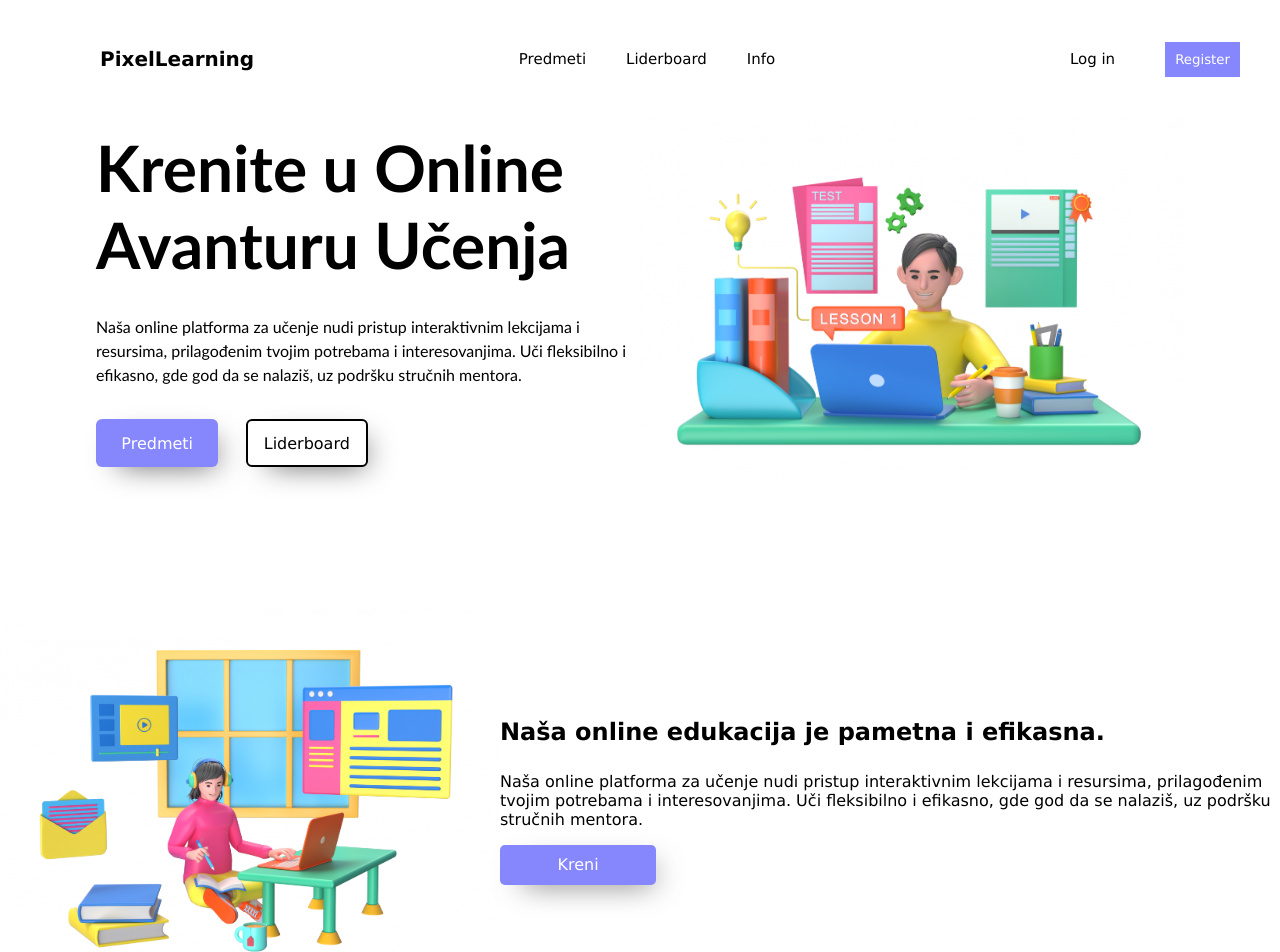
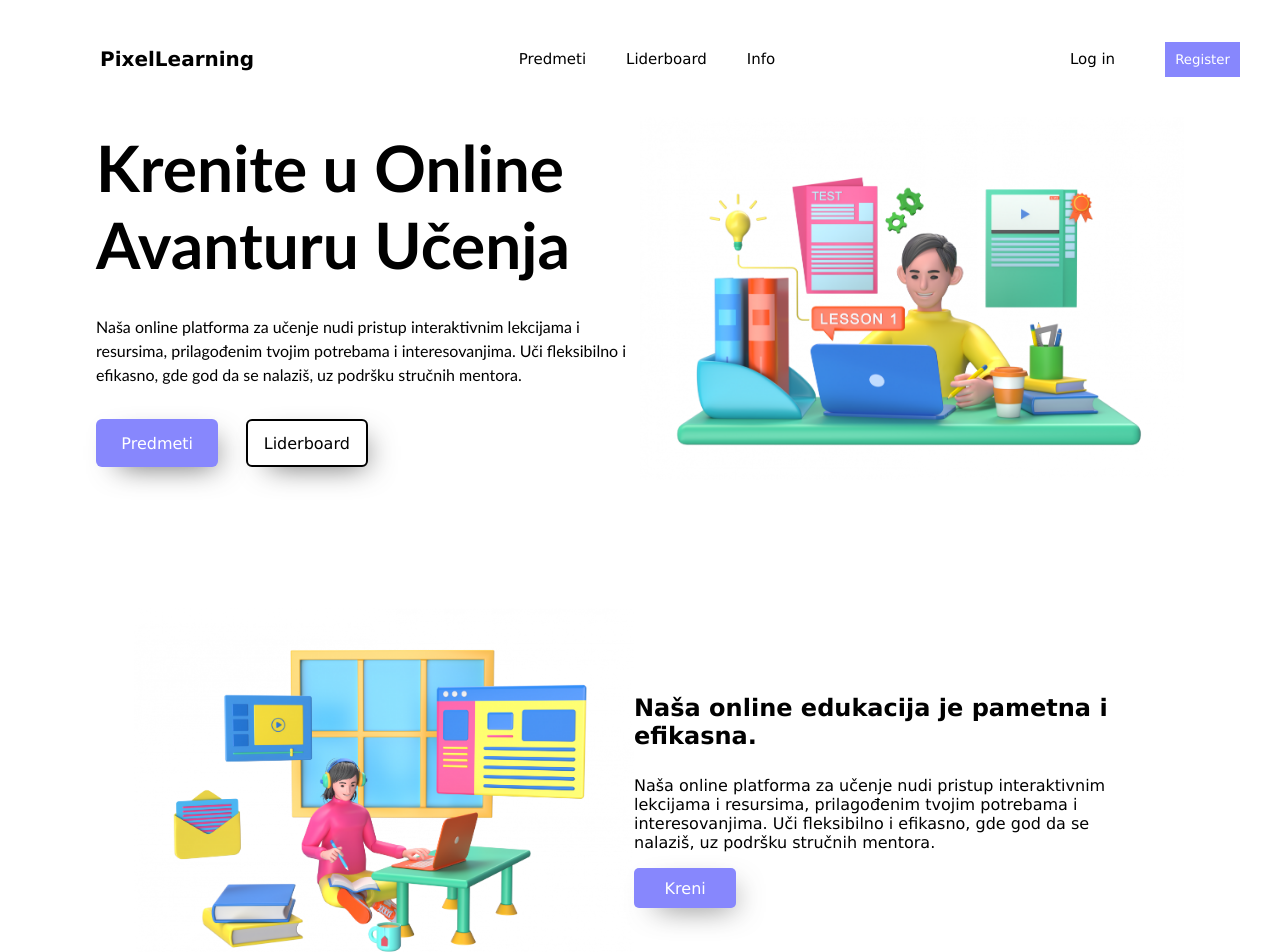
Before and after one commit to UmejrZukorlic/UniHackathon, a React (Create React App) app in the folder unihackathon/: page / in a window 1280 px wide. Shown: the top 952 px of the page. Built offline with nearby package versions, Linux system fonts and the light colour scheme.

Commit message:
fix: mala greska

```diff
--- a/unihackathon/src/App.css
+++ b/unihackathon/src/App.css
@@ -180,6 +180,7 @@ main img {
 }
 
 .main2-content {
+  width: 40%;
   display: flex;
   flex-direction: column;
   align-items: left;
```
